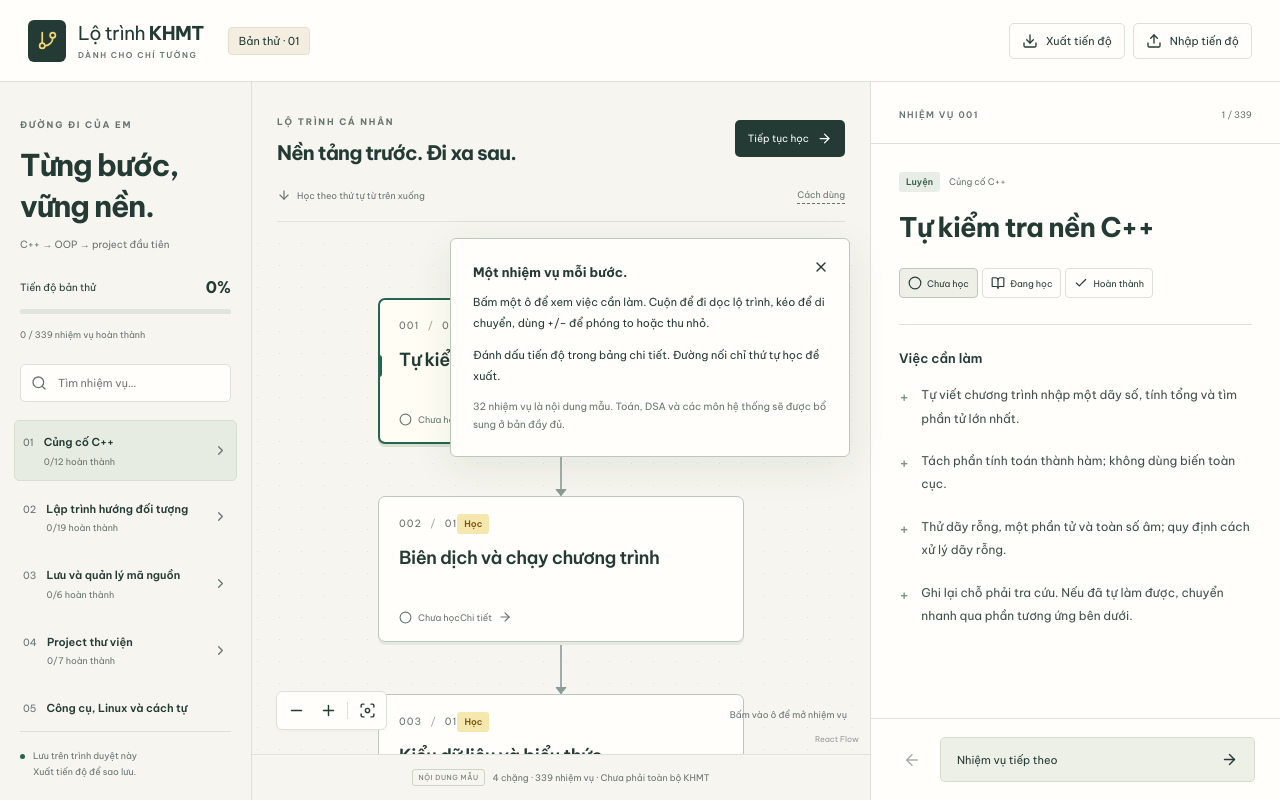
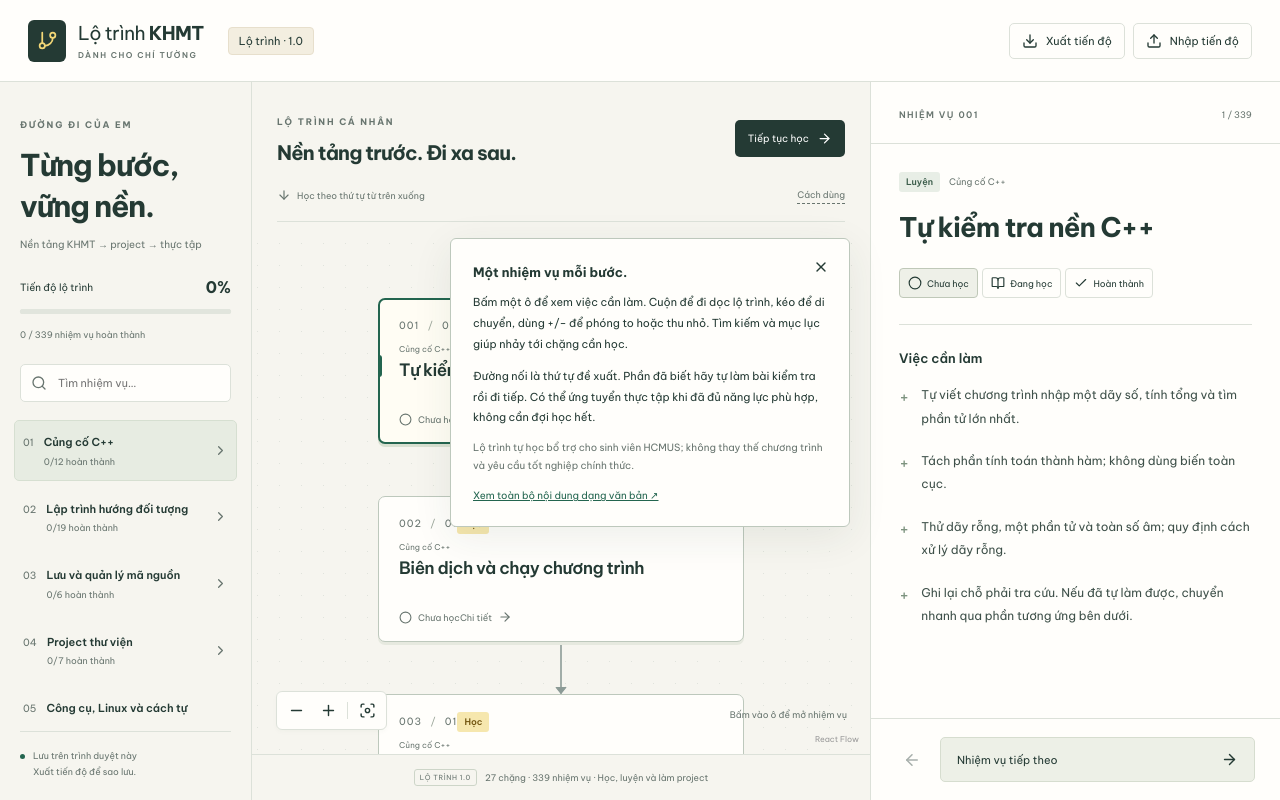
Before and after one commit to chituong217/cs-roadmap, a React (Vite) app: page / in a window 1280 px wide. Both pictures are taken after a click on the button "Cách dùng". Built offline with nearby package versions, Linux system fonts and the light colour scheme.

Commit message:
feat: present full curriculum and keep the long roadmap responsive

```diff
--- a/index.html
+++ b/index.html
@@ -1,2 +1,2 @@
 <!doctype html>
-<html lang="vi"><head><meta charset="UTF-8"/><meta name="viewport" content="width=device-width, initial-scale=1.0"/><meta name="theme-color" content="#f6f5ef"/><meta name="description" content="Lộ trình KHMT cá nhân: học, luyện và làm project theo từng nhiệm vụ."/><title>Lộ trình KHMT · Bản thử</title></head><body><div id="root"></div><script type="module" src="/src/main.jsx"></script></body></html>
+<html lang="vi"><head><meta charset="UTF-8"/><meta name="viewport" content="width=device-width, initial-scale=1.0"/><meta name="theme-color" content="#f6f5ef"/><meta name="description" content="Lộ trình KHMT cá nhân: học, luyện và làm project theo từng nhiệm vụ."/><title>Lộ trình KHMT · Chí Tường</title></head><body><div id="root"></div><script type="module" src="/src/main.jsx"></script></body></html>
--- a/package.json
+++ b/package.json
@@ -1,6 +1,6 @@
 {
-  "name": "cs-roadmap", "version": "0.1.0", "private": true, "type": "module",
-  "scripts": {"dev": "vite --host 127.0.0.1", "build": "vite build", "preview": "vite preview --host 127.0.0.1", "test": "node --test tests/*.test.mjs"},
+  "name": "cs-roadmap", "version": "1.0.0", "private": true, "type": "module",
+  "scripts": {"dev": "vite --host 127.0.0.1", "build": "node scripts/export-roadmap.mjs && vite build", "preview": "vite preview --host 127.0.0.1", "test": "node --test tests/*.test.mjs"},
   "dependencies": {"@xyflow/react": "^12.0.0", "react": "^19.0.0", "react-dom": "^19.0.0", "lucide-react": "^0.468.0"},
   "devDependencies": {"vite": "^7.0.0", "@vitejs/plugin-react": "^5.0.0"}
 }
--- a/src/main.jsx
+++ b/src/main.jsx
@@ -2,7 +2,7 @@ import React, { useCallback, useEffect, useMemo, useRef, useState } from 'react'
 import { createRoot } from 'react-dom/client';
 import { ReactFlow, ReactFlowProvider, Background, Handle, Position, MarkerType, useReactFlow } from '@xyflow/react';
 import { ArrowDown, ArrowLeft, ArrowRight, BookOpen, Check, ChevronRight, Circle, Download, ExternalLink, Focus, GitBranch, Minus, Plus, Search, Upload, X } from 'lucide-react';
-import { chapters, tasks } from './curriculum';
+import { chapters, tasks, edition } from './curriculum';
 import { emptyProgress, labels, nextTask, STORAGE_KEY, validateProgress } from './progress.mjs';
 import '@xyflow/react/dist/style.css';
 import './style.css';
@@ -16,6 +16,7 @@ function TaskNode({ data }) {
     <Handle type="target" position={Position.Top} />
     <button className={`task-node nodrag nopan ${data.active ? 'active' : ''} ${data.status}`} onClick={event => { event.stopPropagation(); data.open(data.task.id); }} aria-label={`${data.task.number} · ${data.task.title}`} aria-pressed={data.active}>
       <span className="node-meta"><span>{data.task.number} <span className="meta-divider">/</span> {data.chapter.number}</span><span className={`kind kind-${data.task.kind}`}>{data.task.kind}</span></span>
+      <span className="node-chapter">{data.chapter.title}</span>
       <strong>{data.task.title}</strong>
       <span className="node-bottom"><span className="node-status"><Icon size={13}/>{labels[data.status]}</span><span className="open-node">Chi tiết <ArrowRight size={14}/></span></span>
     </button>
@@ -106,7 +107,7 @@ function Roadmap() {
       const { data, ignored } = validateProgress(JSON.parse(await file.text()), ids);
       setProgress(p => ({ ...p, statuses: { ...p.statuses, ...data.statuses }, lastTask: data.lastTask || p.lastTask }));
       if (data.lastTask) { setSelected(data.lastTask); center(data.lastTask); }
-      setNotice(`Đã nhập tiến độ. Các nhiệm vụ không có trong tệp vẫn được giữ nguyên.${ignored ? ` Bỏ qua ${ignored} mục chưa có trong bản thử.` : ''}`);
+      setNotice(`Đã nhập tiến độ. Các nhiệm vụ không có trong tệp vẫn được giữ nguyên.${ignored ? ` Bỏ qua ${ignored} mục chưa có trong phiên bản này.` : ''}`);
     } catch (err) { setNotice(err instanceof SyntaxError ? 'Không đọc được JSON. Tiến độ hiện tại được giữ nguyên.' : err.message); }
   };
   const details = <>
@@ -120,14 +121,14 @@ function Roadmap() {
       {current.extra && <section className="extra"><h3>Thông tin thêm</h3><p>{current.extra}</p></section>}
       {current.sources?.length > 0 && <section className="sources"><h3>Nguồn tham khảo thêm</h3>{current.sources.map(([label, url]) => <a href={url} key={url} target="_blank" rel="noreferrer">{label}<ExternalLink size={14}/></a>)}</section>}
     </div>
-    <div className="detail-footer"><button className="icon-button" aria-label="Nhiệm vụ trước" disabled={index === 0} onClick={() => open(tasks[index - 1].id)}><ArrowLeft size={18}/></button><button className="next-button" disabled={index === tasks.length - 1} onClick={() => open(tasks[index + 1].id)}>{index === tasks.length - 1 ? 'Hết bản thử' : 'Nhiệm vụ tiếp theo'}<ArrowRight size={17}/></button></div>
+    <div className="detail-footer"><button className="icon-button" aria-label="Nhiệm vụ trước" disabled={index === 0} onClick={() => open(tasks[index - 1].id)}><ArrowLeft size={18}/></button><button className="next-button" disabled={index === tasks.length - 1} onClick={() => open(tasks[index + 1].id)}>{index === tasks.length - 1 ? 'Đã tới cuối lộ trình' : 'Nhiệm vụ tiếp theo'}<ArrowRight size={17}/></button></div>
   </>;
 
   return <div className="app-shell">
-    <header className="app-header"><a className="brand" href="#" onClick={e => { e.preventDefault(); open(tasks[0].id); }}><span className="brand-icon"><GitBranch size={21}/></span><span>Lộ trình <b>KHMT</b><small>DÀNH CHO CHÍ TƯỜNG</small></span></a><span className="prototype-tag">Bản thử · 01</span><div className="header-actions"><button aria-label="Xuất tiến độ" onClick={exportProgress} title="Tải tệp sao lưu"><Download size={16}/><span>Xuất tiến độ</span></button><button aria-label="Nhập tiến độ" onClick={() => importRef.current.click()}><Upload size={16}/><span>Nhập tiến độ</span></button><input ref={importRef} type="file" accept=".json,application/json" onChange={importProgress} hidden/></div></header>
+    <header className="app-header"><a className="brand" href="#" onClick={e => { e.preventDefault(); open(tasks[0].id); }}><span className="brand-icon"><GitBranch size={21}/></span><span>Lộ trình <b>KHMT</b><small>DÀNH CHO CHÍ TƯỜNG</small></span></a><span className="prototype-tag">Lộ trình · {edition.version}</span><div className="header-actions"><button aria-label="Xuất tiến độ" onClick={exportProgress} title="Tải tệp sao lưu"><Download size={16}/><span>Xuất tiến độ</span></button><button aria-label="Nhập tiến độ" onClick={() => importRef.current.click()}><Upload size={16}/><span>Nhập tiến độ</span></button><input ref={importRef} type="file" accept=".json,application/json" onChange={importProgress} hidden/></div></header>
     <div className="workspace">
-      <aside className="sidebar"><div className="sidebar-top"><span className="eyebrow">ĐƯỜNG ĐI CỦA EM</span><h1>Từng bước,<br/>vững nền.</h1><p>C++ → OOP → project đầu tiên</p></div>
-        <div className="progress-box"><div><span>Tiến độ bản thử</span><strong>{percent}%</strong></div><progress value={done} max={tasks.length} aria-label="Tiến độ bản thử"/><small>{done} / {tasks.length} nhiệm vụ hoàn thành</small></div>
+      <aside className="sidebar"><div className="sidebar-top"><span className="eyebrow">ĐƯỜNG ĐI CỦA EM</span><h1>Từng bước,<br/>vững nền.</h1><p>{edition.title}</p></div>
+        <div className="progress-box"><div><span>Tiến độ lộ trình</span><strong>{percent}%</strong></div><progress value={done} max={tasks.length} aria-label="Tiến độ lộ trình"/><small>{done} / {tasks.length} nhiệm vụ hoàn thành</small></div>
         <label className="search-box"><Search size={16}/><input type="search" aria-label="Tìm nhiệm vụ" placeholder="Tìm nhiệm vụ…" value={query} onChange={e => setQuery(e.target.value)}/></label>
         <nav className="chapter-nav" aria-label="Mục lục lộ trình">{query ? <><p className="search-count">{results.length} nhiệm vụ tìm thấy</p>{results.map(t => <button className="search-result" key={t.id} onClick={() => open(t.id)}><span>{t.number}</span>{t.title}</button>)}{!results.length && <p className="empty">Thử tên khác, ví dụ “kế thừa” hoặc “tệp”.</p>}</> : chapters.map(c => { const group = tasks.filter(t => t.chapter === c.id); const count = group.filter(t => progress.statuses[t.id] === 'done').length; return <button className={`chapter-link ${c.id === current.chapter ? 'selected' : ''}`} key={c.id} onClick={() => open(group[0].id)}><span className="chapter-number">{c.number}</span><span><strong>{c.title}</strong><small>{count}/{group.length} hoàn thành</small></span><ChevronRight size={15}/></button>; })}</nav>
         <div className="sidebar-bottom"><span className="local-dot"/><span>Lưu trên trình duyệt này<br/><small>Xuất tiến độ để sao lưu.</small></span></div>
@@ -135,11 +136,11 @@ function Roadmap() {
       <main className="map-main"><div className="map-heading"><div><span className="eyebrow">LỘ TRÌNH CÁ NHÂN</span><h2>Nền tảng trước. Đi xa sau.</h2></div><button className="resume-button" onClick={() => open(nextTask(tasks, progress.statuses).id)}>Tiếp tục học<ArrowRight size={15}/></button></div>
         <div className="map-subheading"><span><ArrowDown size={14}/> Học theo thứ tự từ trên xuống</span><button onClick={() => setHelpOpen(v => !v)} aria-expanded={helpOpen}>Cách dùng</button></div>
         <div className="mobile-search"><label className="search-box"><Search size={16}/><input aria-label="Tìm nhiệm vụ trên điện thoại" placeholder="Tìm nhiệm vụ…" value={query} onChange={e => setQuery(e.target.value)}/></label>{query ? <div className="mobile-results">{results.length ? results.map(t => <button key={t.id} onClick={() => { open(t.id); setQuery(''); }}>{t.number} · {t.title}</button>) : <p>Không tìm thấy nhiệm vụ.</p>}</div> : <select aria-label="Chọn chặng" value={current.chapter} onChange={e => open(tasks.find(t => t.chapter === e.target.value).id)}>{chapters.map(c => <option value={c.id} key={c.id}>{c.number} · {c.title}</option>)}</select>}</div>
-        <div className="map-canvas"><ReactFlow nodes={nodes} edges={edges} nodeTypes={nodeTypes} onNodeClick={(_, node) => open(node.id)} onInit={() => center(selected, 0)} minZoom={0.35} maxZoom={1.3} nodesConnectable={false} nodesDraggable={false} elementsSelectable={false} edgesFocusable={false} zoomOnDoubleClick={false} panOnScroll deleteKeyCode={null} preventScrolling><Background color="#d9ddd6" gap={22} size={1}/></ReactFlow>
-          {helpOpen && <div className="help-card"><button className="icon-button" aria-label="Đóng hướng dẫn" onClick={() => setHelpOpen(false)}><X size={16}/></button><strong>Một nhiệm vụ mỗi bước.</strong><p>Bấm một ô để xem việc cần làm. Cuộn để đi dọc lộ trình, kéo để di chuyển, dùng +/− để phóng to hoặc thu nhỏ.</p><p>Đánh dấu tiến độ trong bảng chi tiết. Đường nối chỉ thứ tự học đề xuất.</p><small>32 nhiệm vụ là nội dung mẫu. Toán, DSA và các môn hệ thống sẽ được bổ sung ở bản đầy đủ.</small></div>}
+        <div className="map-canvas"><ReactFlow nodes={nodes} edges={edges} nodeTypes={nodeTypes} onlyRenderVisibleElements onNodeClick={(_, node) => open(node.id)} onInit={() => center(selected, 0)} minZoom={0.35} maxZoom={1.3} nodesConnectable={false} nodesDraggable={false} elementsSelectable={false} edgesFocusable={false} zoomOnDoubleClick={false} panOnScroll deleteKeyCode={null} preventScrolling><Background color="#d9ddd6" gap={22} size={1}/></ReactFlow>
+          {helpOpen && <div className="help-card"><button className="icon-button" aria-label="Đóng hướng dẫn" onClick={() => setHelpOpen(false)}><X size={16}/></button><strong>Một nhiệm vụ mỗi bước.</strong><p>Bấm một ô để xem việc cần làm. Cuộn để đi dọc lộ trình, kéo để di chuyển, dùng +/− để phóng to hoặc thu nhỏ. Tìm kiếm và mục lục giúp nhảy tới chặng cần học.</p><p>Đường nối là thứ tự đề xuất. Phần đã biết hãy tự làm bài kiểm tra rồi đi tiếp. Có thể ứng tuyển thực tập khi đã đủ năng lực phù hợp, không cần đợi học hết.</p><small>{edition.scope}</small><a href="./ROADMAP.md" target="_blank" rel="noreferrer">Xem toàn bộ nội dung dạng văn bản ↗</a></div>}
           <div className="canvas-controls"><button aria-label="Thu nhỏ" onClick={() => flow.zoomOut()}><Minus size={17}/></button><button aria-label="Phóng to" onClick={() => flow.zoomIn()}><Plus size={17}/></button><span/><button aria-label="Về nhiệm vụ đang chọn" onClick={() => center(selected)}><Focus size={17}/></button></div><div className="canvas-caption">Bấm vào ô để mở nhiệm vụ</div>
         </div>
-        <footer className="map-footer"><span className="sample-pill">NỘI DUNG MẪU</span><span>4 chặng · {tasks.length} nhiệm vụ · Chưa phải toàn bộ KHMT</span></footer>
+        <footer className="map-footer"><span className="sample-pill">LỘ TRÌNH {edition.version}</span><span>{chapters.length} chặng · {tasks.length} nhiệm vụ · Học, luyện và làm project</span></footer>
       </main>
       <aside className="details desktop-details" aria-label="Chi tiết nhiệm vụ">{!smallScreen && details}</aside>
     </div>
--- a/vite.config.js
+++ b/vite.config.js
@@ -1,3 +1,6 @@
 import { defineConfig } from 'vite';
 import react from '@vitejs/plugin-react';
-export default defineConfig({ plugins: [react()], base: './' });
+export default defineConfig({
+  plugins: [react()], base: './',
+  build: { rollupOptions: { output: { manualChunks(id) { if (id.includes('node_modules')) return 'vendor'; } } } },
+});
```
Also changed, not shown: src/style.css, 3 other files (tests, documents, lock files or other folders).
